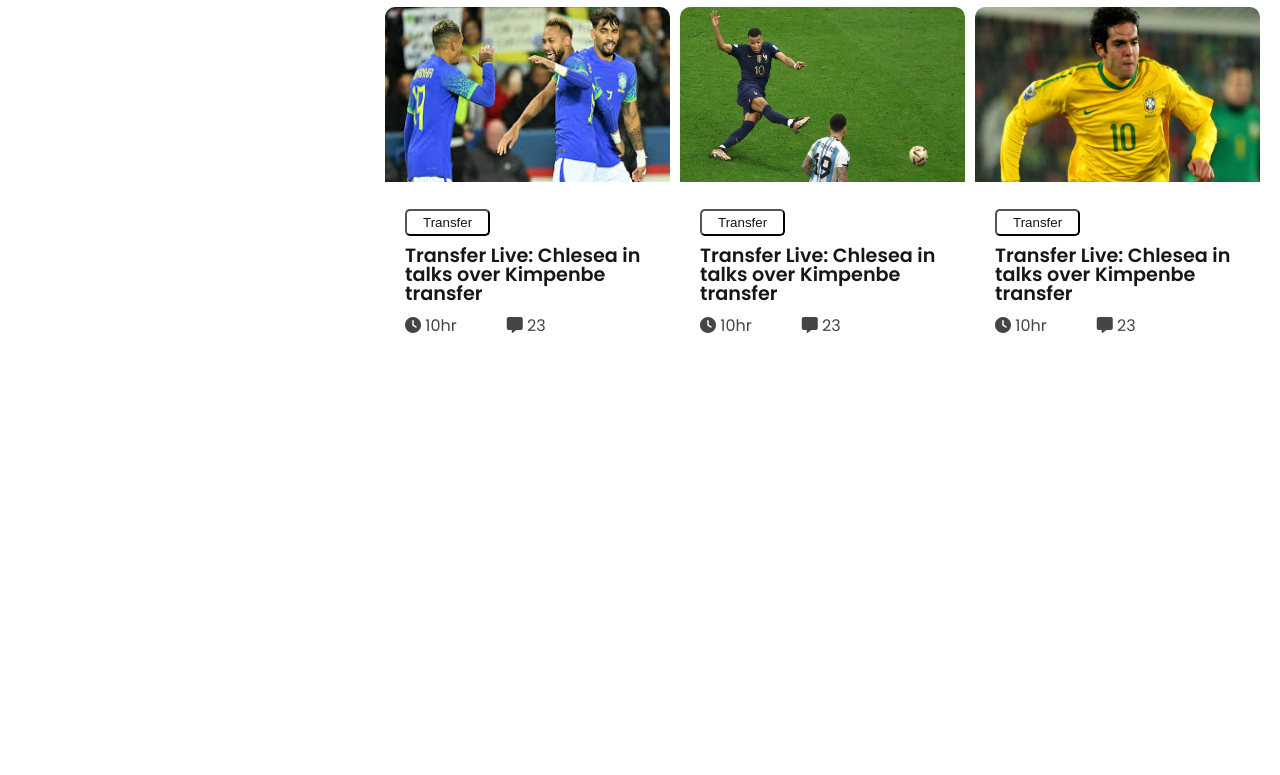
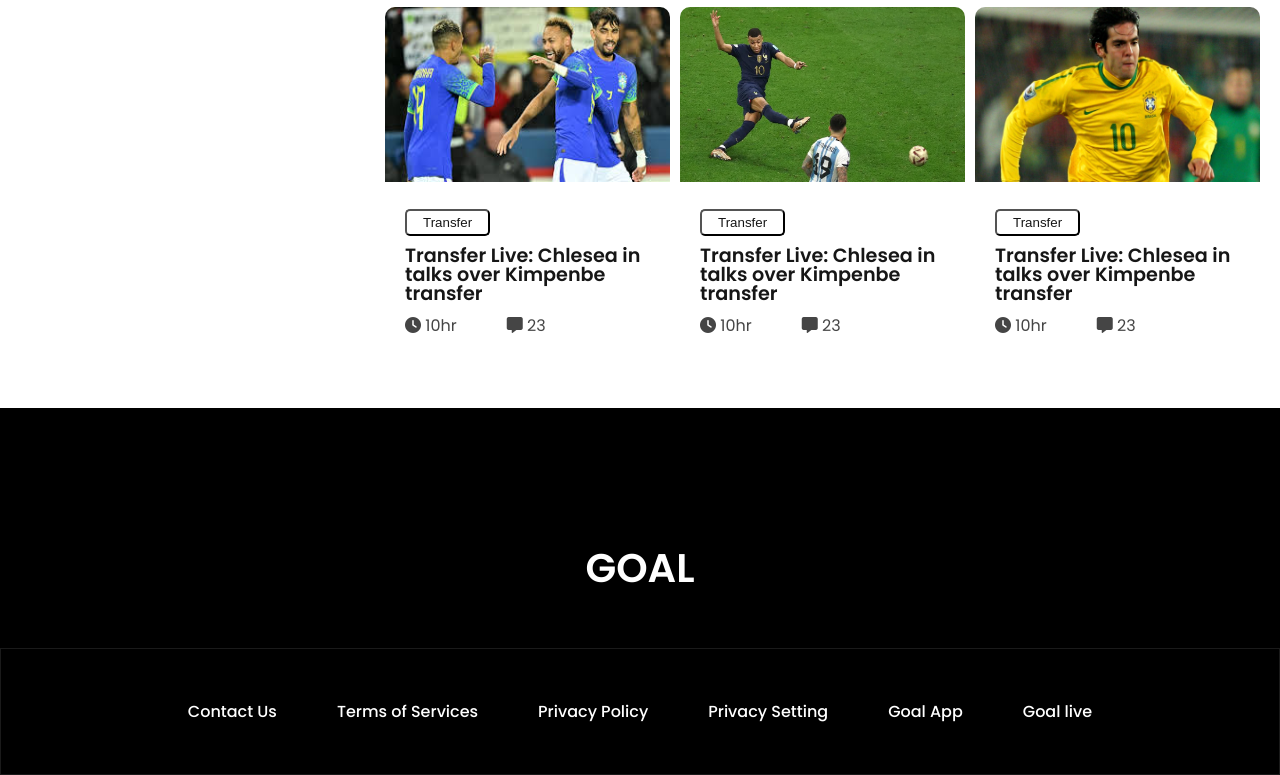
Before and after one commit to iftekar-23/fifa-world-cup, a plain HTML site: page index.html in a window 1280 px wide. Shown: the part 1011-1786 px from the top of the page. Before the commit the page ends 1419 px from the top, so only its background shows below. Drawn offline with Linux system fonts and the light colour scheme.

Commit message:
added footer section and resonsive

```diff
--- a/index.html
+++ b/index.html
@@ -109,6 +109,20 @@
             </div>
         </section>
     </main>
+
+    <footer class="footer">
+        <h2>GOAL</h2>
+        <br>
+        <br>
+        <ul>
+            <li>Contact Us</li>
+            <li>Terms of Services</li>
+            <li>Privacy Policy</li>
+            <li>Privacy Setting</li>
+            <li>Goal App</li>
+            <li>Goal live</li>
+        </ul>
+    </footer>
 </body>
 
 </html>
--- a/styles.css
+++ b/styles.css
@@ -179,6 +179,30 @@ img {
     color: rgba(22, 22, 22, 0.8);
 }
 
+/* Footer */
+.footer{
+    background-color: black;
+    color: white;
+    text-align: center;
+}
+.footer h2{
+    padding-top: 130px;
+    font-weight: 600;
+    font-size: 2.5rem;
+}
+.footer ul{
+    display: flex;
+    gap: 60px;
+    list-style: none;
+    justify-content: center;
+    align-items: center;
+    border: 1px solid rgba(255, 255, 255, 0.1);
+    padding: 50px 0;
+}
+.footer ul li{
+    font-weight: 500;
+}
+
 /* responsive design */
 
 @media screen and (max-width: 992px) {
@@ -211,6 +235,9 @@ img {
     .upcoming-match-right {
         grid-template-columns: repeat(2, 1fr);
     }
+    .footer ul{
+        flex-wrap: wrap;
+    }
 
 }
 
@@ -233,5 +260,8 @@ img {
     .upcoming-match-right{
         grid-template-columns: 1fr;
     }
+    .footer ul{
+        flex-direction: column;
+    }
 
 }
```
